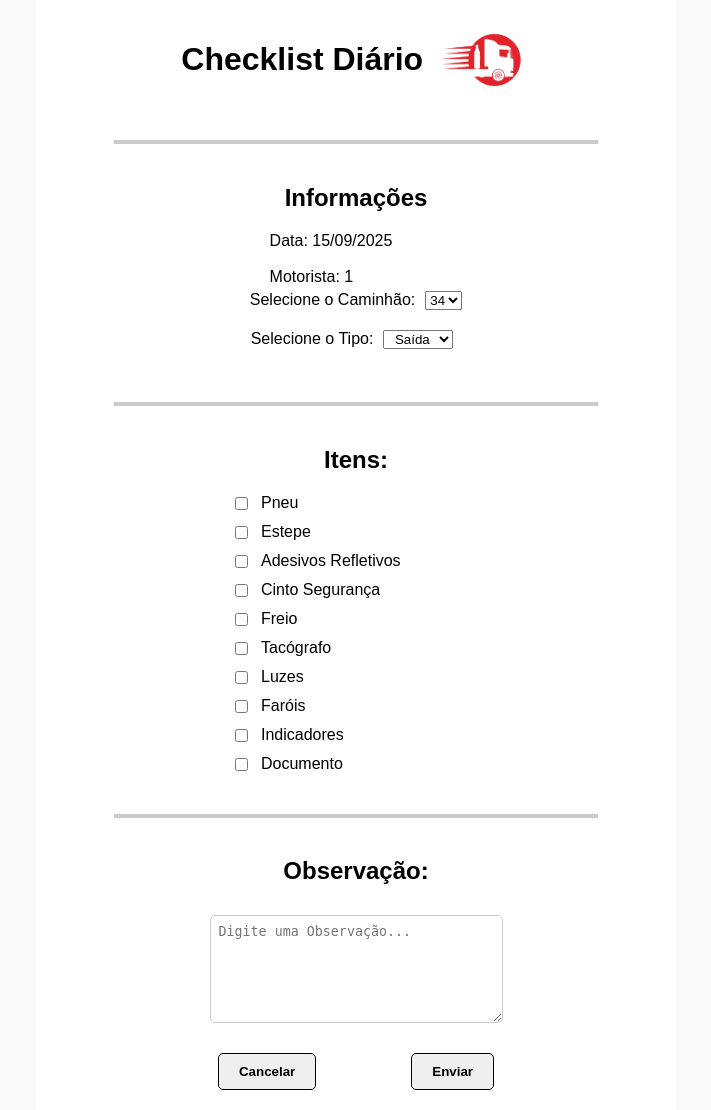
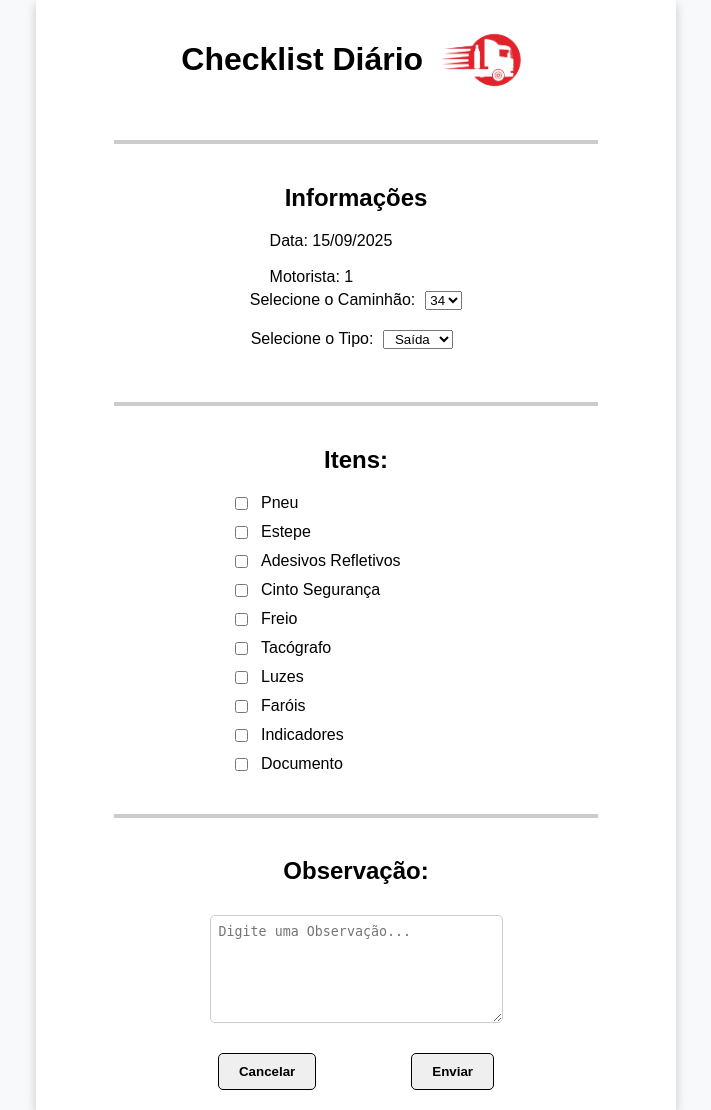
Before and after one commit to LUC4SMELLO/Checklist_Eletronico_Caminhoes, a Flask app: page /checklist/1 in a window 1280 px wide. Shown: the whole page, without its empty margins (284-995 px from the left). Run offline with Flask 3, Linux system fonts and the light colour scheme.

Commit message:
pequenas mudanças visuais

```diff
--- a/static/css/checklist.css
+++ b/static/css/checklist.css
@@ -1,7 +1,7 @@
 body {
     margin: 0;
     font-family: Arial, sans-serif;
-    background-color: #f9f9f9;
+    background-color: #f8f9fa;
 }
 
 .container {
@@ -9,8 +9,8 @@ body {
     margin: 0 auto;
     padding: 20px;
     text-align: center; /* centraliza texto do container */
-    background-color: #fff;
-    /* box-shadow: 0 0 10px rgba(0, 0, 0, 0.1); */
+    background-color: white;
+    box-shadow: 0 4px 10px rgba(0,0,0,0.2);
 }
 
 header {
```
